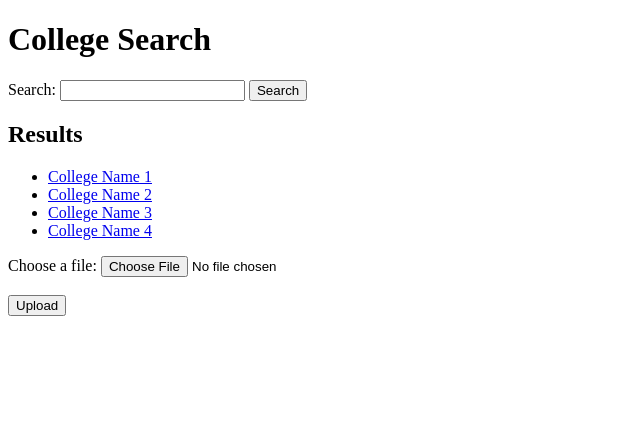
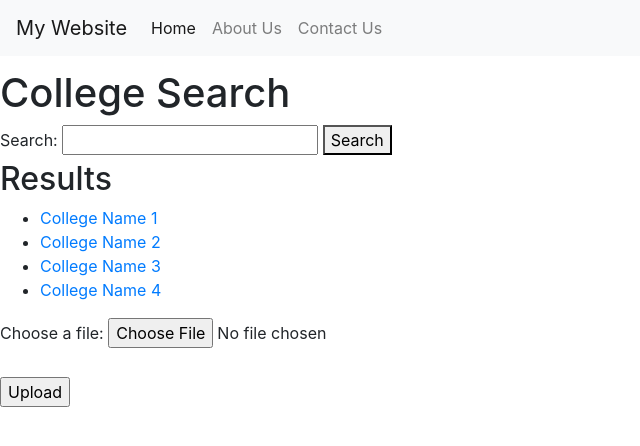
Before and after one commit to FearlessTiger/ResumeApp, a plain HTML site: page templates/start.html in a window 1280 px wide. Shown: the whole page, without its empty margins (0-640 px from the left). Drawn offline with nearby package versions, Linux system fonts and the light colour scheme.

Commit message:
Minor Changes to the main page

```diff
--- a/templates/start.html
+++ b/templates/start.html
@@ -2,9 +2,37 @@
 <html>
   <head>
     <meta charset="UTF-8">
+    <link rel="stylesheet" href="https://maxcdn.bootstrapcdn.com/bootstrap/4.5.2/css/bootstrap.min.css">
+    <script src="https://ajax.googleapis.com/ajax/libs/jquery/3.5.1/jquery.min.js"></script>
+    <script src="https://cdnjs.cloudflare.com/ajax/libs/popper.js/1.16.0/umd/popper.min.js"></script>
+    <script src="https://maxcdn.bootstrapcdn.com/bootstrap/4.5.2/js/bootstrap.min.js"></script>
     <title>College Search</title>
   </head>
+  <style>
+    .navbar{
+      margin-bottom: 1%;
+    }
+  </style>
   <body>
+    <nav class="navbar navbar-expand-lg navbar-light bg-light">
+      <a class="navbar-brand" href="main.html">My Website</a>
+      <button class="navbar-toggler" type="button" data-toggle="collapse" data-target="#navbarNav" aria-controls="navbarNav" aria-expanded="false" aria-label="Toggle navigation">
+        <span class="navbar-toggler-icon"></span>
+      </button>
+      <div class="collapse navbar-collapse" id="navbarNav">
+        <ul class="navbar-nav">
+          <li class="nav-item active">
+            <a class="nav-link" href="#">Home</a>
+          </li>
+          <li class="nav-item">
+            <a class="nav-link" href="#">About Us</a>
+          </li>
+          <li class="nav-item">
+            <a class="nav-link" href="#">Contact Us</a>
+          </li>
+        </ul>
+      </div>
+    </nav>
     <h1>College Search</h1>
     <form>
       <label for="search">Search:</label>
```
Also changed, not shown: templates/main.html (+1 -4 lines).
